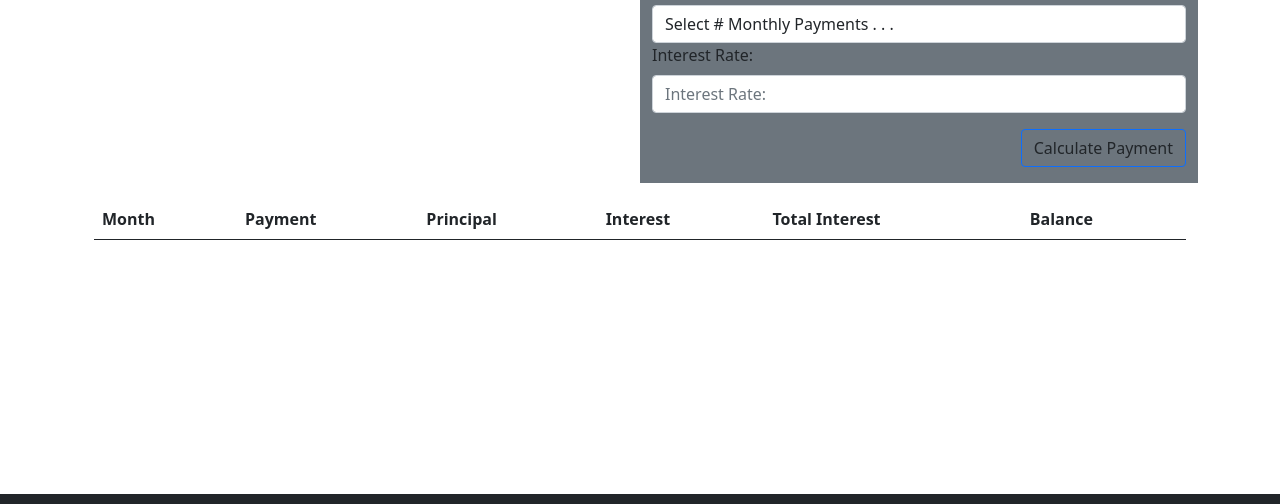
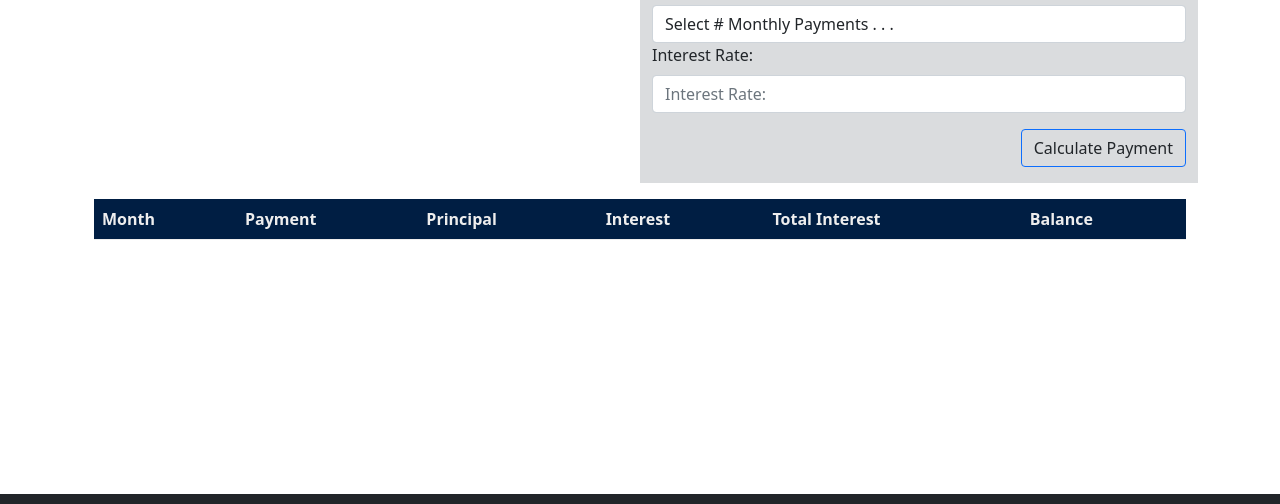
Before and after one commit to ShellyWonder/Whats_My_Payment, a plain HTML site: page app.html in a window 1280 px wide. Shown: the part 209-713 px from the top of the page. Drawn offline with nearby package versions, Linux system fonts and the light colour scheme; a web font is replaced by a local one.

Commit message:
added thead bg color & chngd h1 color

```diff
--- a/css/site.css
+++ b/css/site.css
@@ -1,5 +1,5 @@
 :root {
-    --sjw-dark-color: #212121;
+    --sjw-dark-color: navy;
     --sjw-light-color: #eee;
     --sjw-primary-color: #001E43;
     --sjw-secondary-color: #ff993b;
@@ -18,7 +18,10 @@ main>.container {
     min-height: 90vh;
 }
 
-h1,
+h1 {
+    color: var(--sjw-dark-color);
+}
+
 h2,
 h3,
 h4,
@@ -58,6 +61,12 @@ h6 {
     border-color: var(--sjw-secondary-color) !important;
 }
 
+/* form background override bootstrap: added opacity 25%*/
+.bg-secondary {
+    --bs-bg-opacity: .25;
+    background-color: rgba(var(--bs-secondary-rgb), var(--bs-bg-opacity)) !important;
+}
+
 .btn-outline-primary:hover,
 .btn-outline-primary:active,
 .btn-outline-primary:focus {
@@ -78,6 +87,11 @@ h6 {
     filter: brightness(1.1) !important;
     border-color: var(--sjw-secondary-color);
 
+}
+
+thead {
+    background-color: var(--sjw-primary-color);
+    color: var(--sjw-light-color);
 }
 
 /*footer styles*/
```
